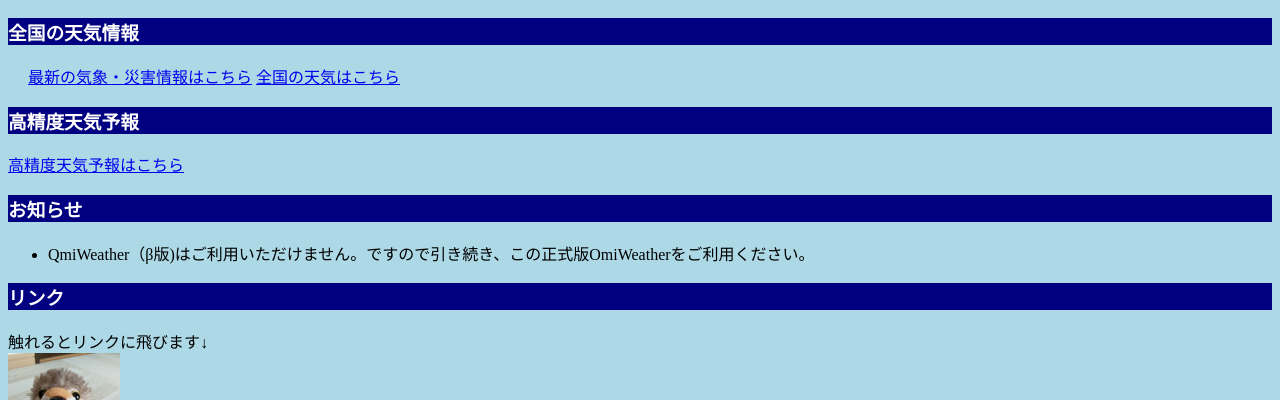
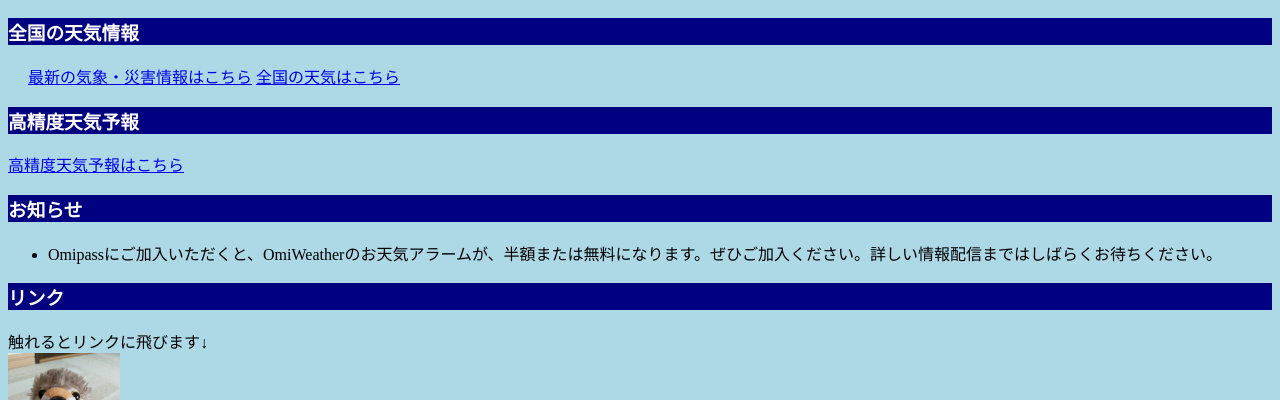
Before and after one commit to Omi-Co-Ltd/OmiWeather, a plain HTML site: page index.html in a window 1280 px wide. Shown: the part 257-657 px from the top of the page. Drawn offline with Linux system fonts and the light colour scheme.

Commit message:
Update index.html

```diff
--- a/index.html
+++ b/index.html
@@ -33,10 +33,7 @@
 </p>
 <h3 class="midashi">お知らせ</h3>
 <ul>
-	<li>QmiWeather（β版)はご利用いただけません。ですので引き続き、この正式版OmiWeatherをご利用ください。</li>
-
-
-
+	<li>Omipassにご加入いただくと、OmiWeatherのお天気アラームが、半額または無料になります。ぜひご加入ください。詳しい情報配信まではしばらくお待ちください。</li>
 </ul>
 <h3 class="midashi">リンク</h3>
 <p>
```
